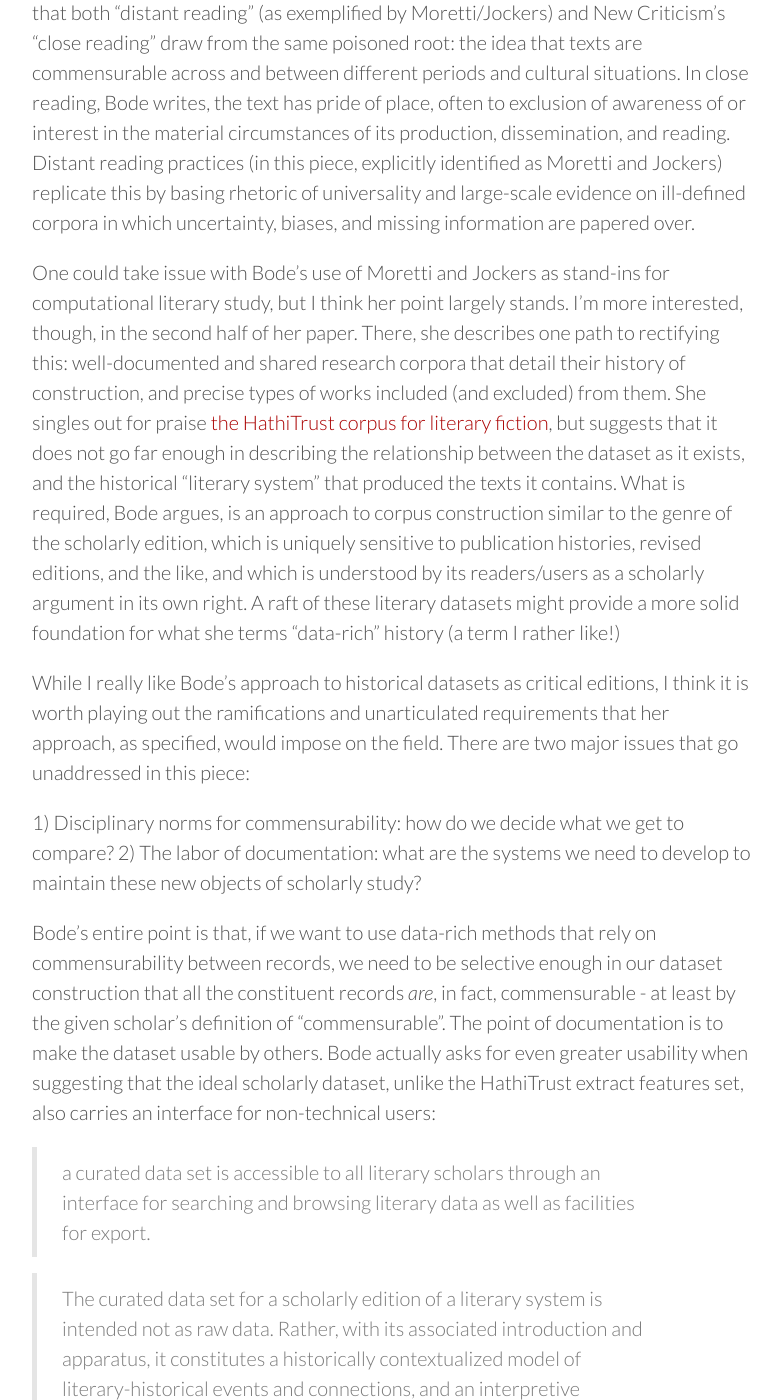
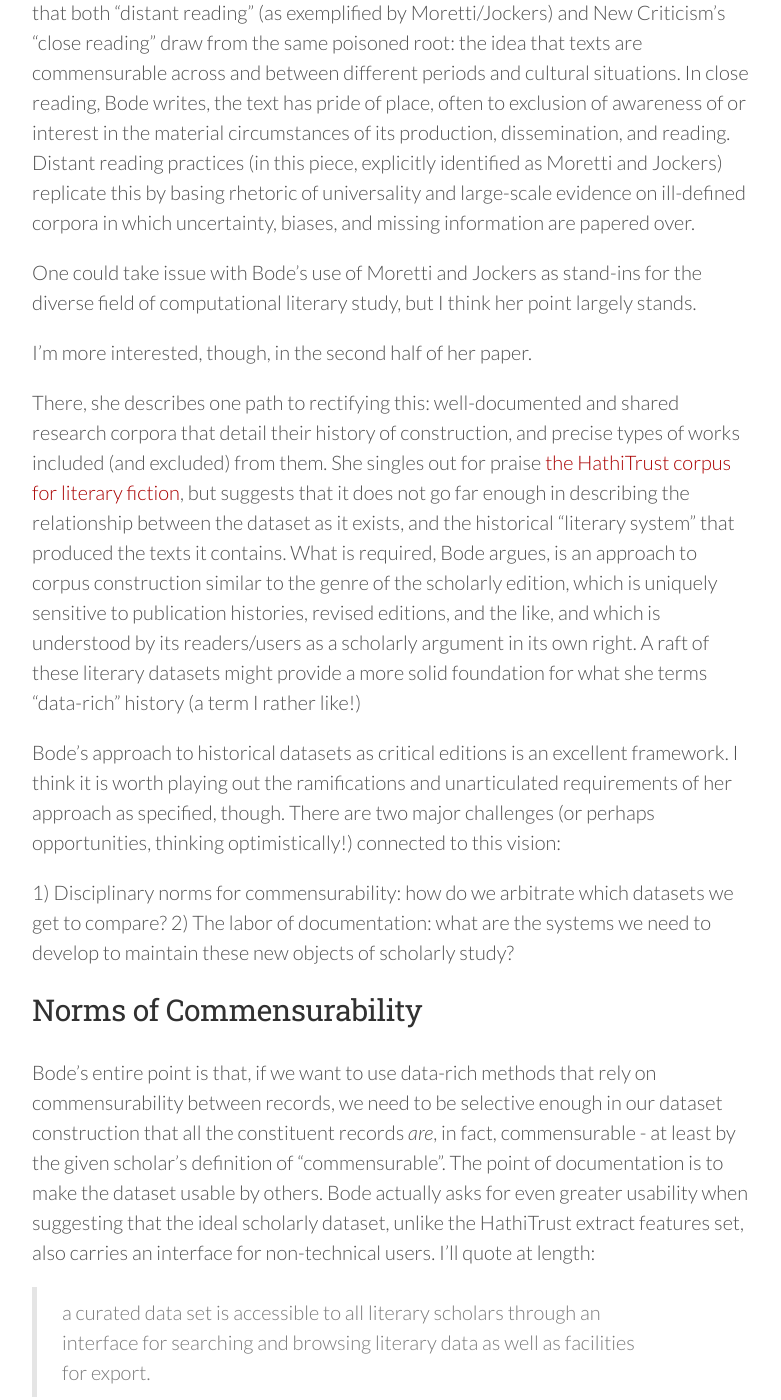
Before and after one commit to mdlincoln/mdlincoln.github.io, a Jekyll site: the page built from _posts/2017-05-31-commensurabiliity-a-response-to-bode-in-mlq.md, in a window 1280 px wide and 1400 px high, scrolled down 550 px. Shown: the whole window, without its empty margins (248-1029 px from the left). Built offline with Jekyll 4.4.1, drawn with Linux system fonts in a browser that asks for light colours; nearby versions of some CDN libraries; a script that is not in the unit is left out; some of the changed text lies outside the part shown.

Commit message:
continued rearranging of Bode post

```diff
--- a/_posts/2017-05-31-commensurabiliity-a-response-to-bode-in-mlq.md
+++ b/_posts/2017-05-31-commensurabiliity-a-response-to-bode-in-mlq.md
@@ -7,17 +7,19 @@
 - LAM
 ---
 
-I read with great interest “The Equivalence of ‘Close’ and ‘Distant’ Reading; Or, Toward a New Object for Data-Rich Literary History,” by  Katherine Bode in the latest _MLQ_.[^bode] (h/t [Alan Liu](https://twitter.com/alanyliu/status/869782911746289664))
+I read with great interest “The Equivalence of ‘Close’ and ‘Distant’ Reading; Or, Toward a New Object for Data-Rich Literary History,”[^bode] by  Katherine Bode in the latest _MLQ_. (h/t [Alan Liu](https://twitter.com/alanyliu/status/869782911746289664))
 
-[^bode]: Katherine Bode, “The Equivalence of ‘Close’ and ‘Distant’ Reading; Or, Toward a New Object for Data-Rich Literary History,” _Modern Language Quarterly_ 78, no. 1 (March 1, 2017): 77–106, doi:[10.1215/00267929-3699787](https://dx.doi.org/10.1215/00267929-3699787). ([open-access pre-print](https://katherinebode.files.wordpress.com/2014/07/bode-article_mlq_final.pdf)) https://katherinebode.wordpress.com/articles-chapters/
+[^bode]: Katherine Bode, “The Equivalence of ‘Close’ and ‘Distant’ Reading; Or, Toward a New Object for Data-Rich Literary History,” _Modern Language Quarterly_ 78, no. 1 (March 1, 2017): 77–106, doi:[10.1215/00267929-3699787](https://dx.doi.org/10.1215/00267929-3699787). ([open-access pre-print](https://katherinebode.files.wordpress.com/2014/07/bode-article_mlq_final.pdf))
 
 Bode presents a trenchant critique of the supposed close / distant divide.
 She argues that both "distant reading" (as exemplified by Moretti/Jockers) and New Criticism's "close reading" draw from the same poisoned root: the idea that texts are commensurable across and between different periods and cultural situations.
 In close reading, Bode writes, the text has pride of place, often to exclusion of awareness of or interest in the material circumstances of its production, dissemination, and reading.
 Distant reading practices (in this piece, explicitly identified as Moretti and Jockers) replicate this by basing rhetoric of universality and large-scale evidence on ill-defined corpora in which uncertainty, biases, and missing information are papered over.
 
-One could take issue with Bode's use of Moretti and Jockers as stand-ins for computational literary study, but I think her point largely stands.
+One could take issue with Bode's use of Moretti and Jockers as stand-ins for the diverse field of computational literary study, but I think her point largely stands.
+
 I'm more interested, though, in the second half of her paper.
+
 There, she describes one path to rectifying this: well-documented and shared research corpora that detail their history of construction, and precise types of works included (and excluded) from them.
 She singles out for praise [the HathiTrust corpus for literary fiction][hathitrust], but suggests that it does not go far enough in describing the relationship between the dataset as it exists, and the historical "literary system" that produced the texts it contains.
 What is required, Bode argues, is an approach to corpus construction similar to the genre of the scholarly edition, which is uniquely sensitive to publication histories, revised editions, and the like, and which is understood by its readers/users as a scholarly argument in its own right.
@@ -25,53 +27,53 @@
 
 [hathitrust]: https://wiki.htrc.illinois.edu/display/COM/Extracted+Features+Dataset
 
-While I really like Bode's approach to historical datasets as critical editions, I think it is worth playing out the ramifications and unarticulated requirements that her approach, as specified, would impose on the field.
-There are two major issues that go unaddressed in this piece:
+Bode's approach to historical datasets as critical editions is an excellent framework.
+I think it is worth playing out the ramifications and unarticulated requirements of her approach as specified, though.
+There are two major challenges (or perhaps opportunities, thinking optimistically!) connected to this vision:
 
-1) Disciplinary norms for commensurability: how do we decide what we get to compare?
+1) Disciplinary norms for commensurability: how do we arbitrate which datasets we get to compare?
 2) The labor of documentation: what are the systems we need to develop to maintain these new objects of scholarly study?
+
+## Norms of Commensurability
 
 Bode's entire point is that, if we want to use data-rich methods that rely on commensurability between records, we need to be selective enough in our dataset construction that all the constituent records _are_, in fact, commensurable - at least by the given scholar's definition of "commensurable".
 The point of documentation is to make the dataset usable by others.
-Bode actually asks for even greater usability when suggesting that the ideal scholarly dataset, unlike the HathiTrust extract features set, also carries an interface for non-technical users:
+Bode actually asks for even greater usability when suggesting that the ideal scholarly dataset, unlike the HathiTrust extract features set, also carries an interface for non-technical users.
+I'll quote at length:
 
 >a curated data set is accessible to all literary scholars through an interface for searching and browsing literary data as well as facilities for export.
 
 >The curated data set for a scholarly edition of a literary system is intended not as raw data. Rather, with its associated introduction and apparatus, it constitutes a historically contextualized model of literary-historical events and connections, and an interpretive intermediary between increasingly complex, digital disciplinary infrastructure and the requirements of literary-historical analysis.
 
-If it becomes a disciplinary norm that one cannot convincingly build an argument from data produced by someone else... then we hobble our work, and also make it more difficult for someone to engage.
-Much like [connoisseurship is a rich man's speciality][connoisseurship]
-
 >For other researchers, including those currently using mass-digitized collections to locate particular authors and works in the historical contexts in which they operated, a scholarly edition of a literary system will provide a carefully, consistently, and explicitly historicized digital collection for this task. For researchers interested in analyzing large-scale trends in the publication, circulation, and reception of literary works, such an edition will provide a rigorously constructed and explained “shared” data set that could be analyzed and “combined in more ways that one” (Moretti 2005: 5).
 
-[connoisseurship]: /2015/11/16/privilege-and-connoisseurship.html
+I have [written and spoken previously][pains] about the challenges I encountered when trying to interrogate two separate museum datasets from the Rijksmuseum and the British Museum, each built according to different ontologies.
+Bringing together multiple collections in service of a common question was a crucial way of identifying institution-specific biases.
+But it was challenging enough that I was forced to do some creative workarounds, including not _actually_ merging the two datasets.[^merging]
 
-In short: would we be left with islands of data that are incommensurable?
+<script async class="speakerdeck-embed" data-slide="24" data-id="2afbe88767dc4a9d842f93b2a11277ea" data-ratio="1.33333333333333" src="//speakerdeck.com/assets/embed.js"></script>
 
-I am not so convinced, however, that humanists have the methodological implements to perform such cross comparisons between collections of sources.
+[pains]: /cesta_lod
 
-This is an urgent question.
-In the history of art, more so than in literary studies, we are painfully dependent on collections and their expression in data.[^cad]
+[^merging]: You can read more detail about this in an [article I wrote for IJDAH](http://journals.ub.uni-heidelberg.de/index.php/dah/article/view/25337).
 
+Humanists lack the methodological implements to perform such cross comparisons between such data-rich collections of sources.
+
+In the history of art, more so, I think, than even in literary studies, we are painfully dependent on _multiple_ collections and their expression as structured data.[^cad]
 Where is the machinery to meaningfully compare (or aggregate) two datasets with well-specified, but divergent, assumptions and biases baked in?
 
-I have [written and spoken previously][pains] about the challenges I encountered when trying to address two separate museum datasets from the Rijksmuseum and the British Museum, built according to different ontologies and from different sources.
-Bringing together multiple collections was crucial.
+Much like [connoisseurship is a rich man's speciality](/2015/11/16/privilege-and-connoisseurship.html)
 
-But as scholars we also have a responsibility to the larger ecosystem of our fields.
-It would be a sad world indeed where the only acceptable humanities computing research is done by data that the author collected and composed herself.
+---
 
-I'm also surprised that Bode does not cite any work on knowledge modeling from the domains of information and library science.
-This is a strange omission - although I suspect it's more informative about the predilections of _MLQ_ than it is for Bode herself.
-
-There are so many differences that we need to account for in any given dataset.
+One point of Bode's article that I _would_ dispute, however, is her resistance to thinking through these problems with the help of statistical tools:
 
 >The approach I have advocated does not take the path increasingly recommended for data-rich literary history: of integrating scientific and social-scientific measures of statistical uncertainty into historical analysis (e.g., Goldstone 2015).
 
-[pains]: /cesta_lod
+Without those methods, we are left with little better than the argument-from-logic that Bode deemed insufficient in all of the other scholarly work that she cites here.
 
 [^langmead]: Alison Langmead et al., “Towards Interoperable Network Ontologies for the Digital Humanities,” _International Journal of Humanities and Arts Computing_ 10, no. 1 (March 1, 2016): 22–35, doi:[10.3366/ijhac.2016.0157](https://dx.doi.org/10.3366/ijhac.2016.0157).
 
 [^kuhn]: Thomas S. Kuhn, “Commensurability, Comparability, Communicability,” _PSA: Proceedings of the Biennial Meeting of the Philosophy of Science Association_ 1982 (1982): 669–88, <http://www.jstor.org/stable/192452>.
 
-[^cad]: The IMLS program [_Always Already Computational: Collections as Data_](https://collectionsasdata.github.io/) is developing guidelines and principles for cultural heritage collections working to develop their collections data for creative reuse and computation.
+[^cad]: The IMLS-supported effort [_Always Already Computational: Collections as Data_](https://collectionsasdata.github.io/) is developing guidelines and principles for cultural heritage collections working to develop their collections data for creative reuse and computation.
```
